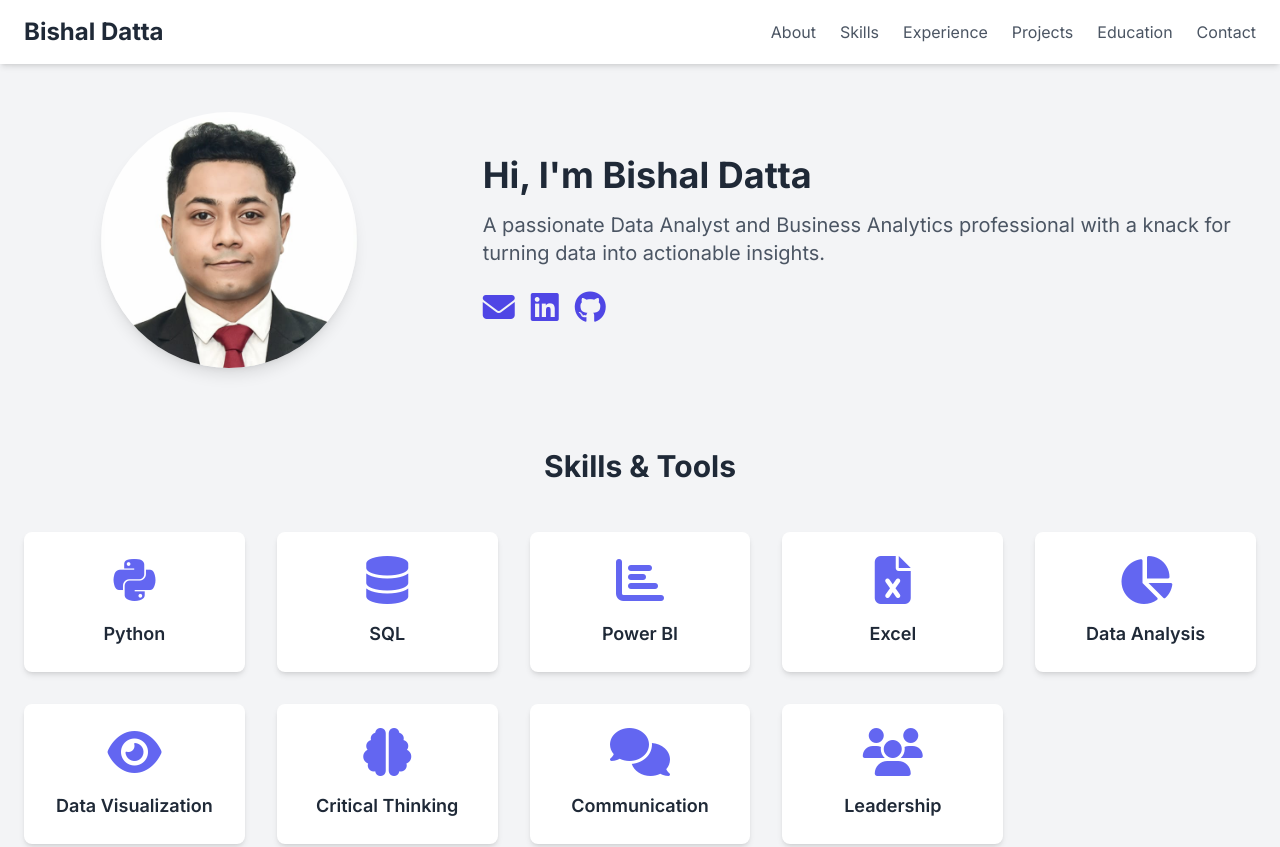
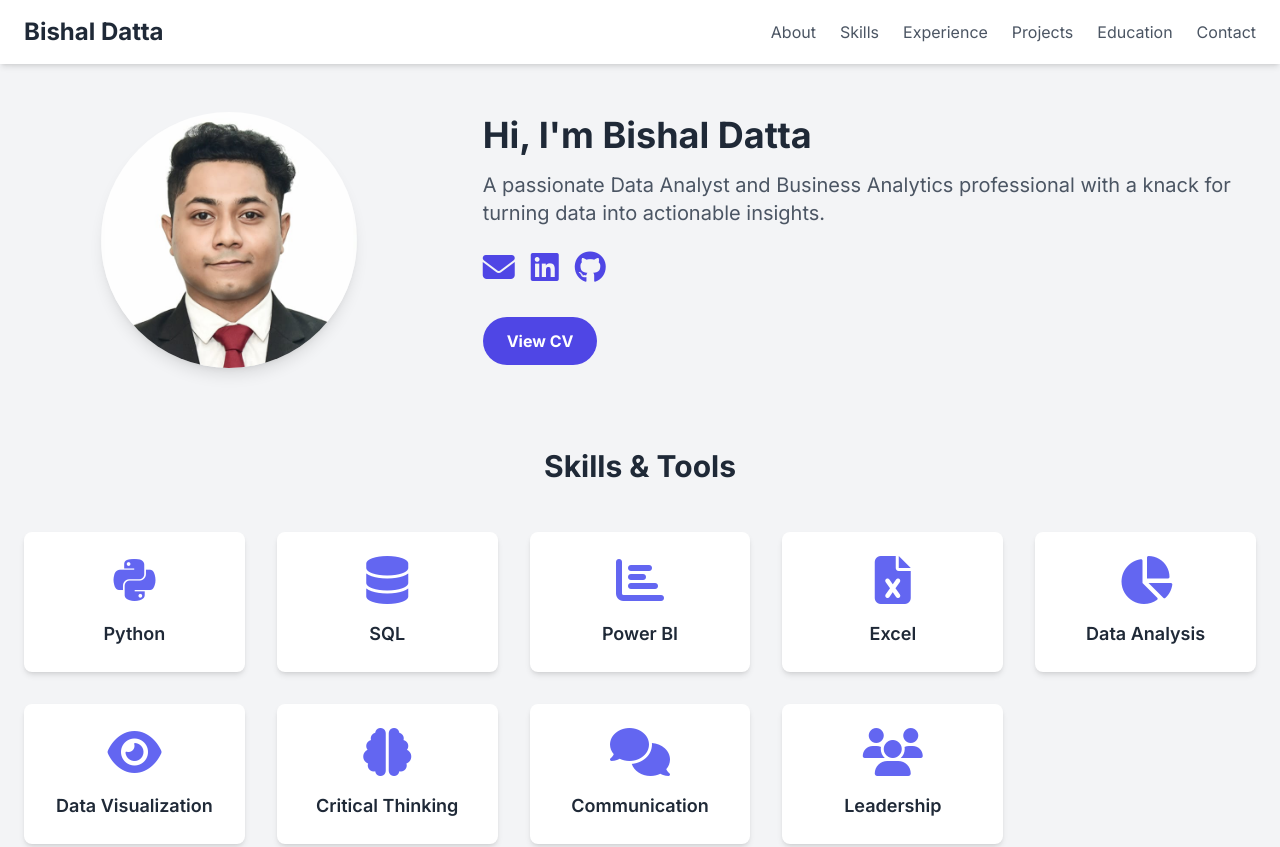
Before and after one commit to BISHALDATTA001/BISHALDATTA001.github.io, a plain HTML site: page index.html in a window 1280 px wide. Shown: the top 847 px of the page. Drawn offline with nearby package versions, Linux system fonts and the light colour scheme.

Commit message:
index.html

```diff
--- a/index.html
+++ b/index.html
@@ -70,10 +70,15 @@
             <div class="md:w-2/3 md:pl-12 text-center md:text-left">
                 <h1 class="text-4xl font-bold mb-4">Hi, I'm Bishal Datta</h1>
                 <p class="text-xl text-gray-600 mb-6">A passionate Data Analyst and Business Analytics professional with a knack for turning data into actionable insights.</p>
-                <div class="flex justify-center md:justify-start space-x-4">
+                <div class="flex justify-center md:justify-start items-center space-x-4">
                     <a href="mailto:bishal.datta001@gmail.com" class="text-indigo-600 hover:text-indigo-800"><i class="fas fa-envelope fa-2x"></i></a>
                     <a href="https://www.linkedin.com/in/bishal-datta-data-analyst/" target="_blank" rel="noopener noreferrer" class="text-indigo-600 hover:text-indigo-800"><i class="fab fa-linkedin fa-2x"></i></a>
                     <a href="https://github.com/BISHALDATTA001" target="_blank" rel="noopener noreferrer" class="text-indigo-600 hover:text-indigo-800"><i class="fab fa-github fa-2x"></i></a>
+                </div>
+                 <div class="mt-8">
+                    <a href="https://drive.google.com/file/d/1d7PIsMqB2zzcJ91H1k56s03RSAXUtCES/view?usp=sharing" target="_blank" rel="noopener noreferrer" class="bg-indigo-600 text-white font-bold py-3 px-6 rounded-full hover:bg-indigo-700 transition duration-300 inline-block">
+                        View CV
+                    </a>
                 </div>
             </div>
         </section>
```
